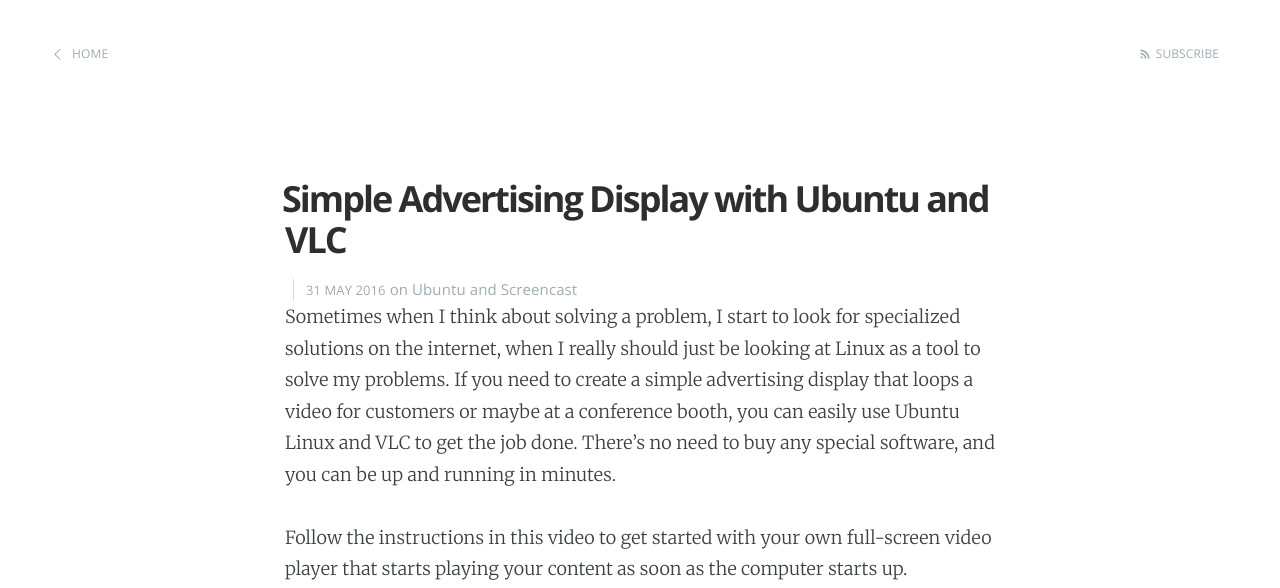
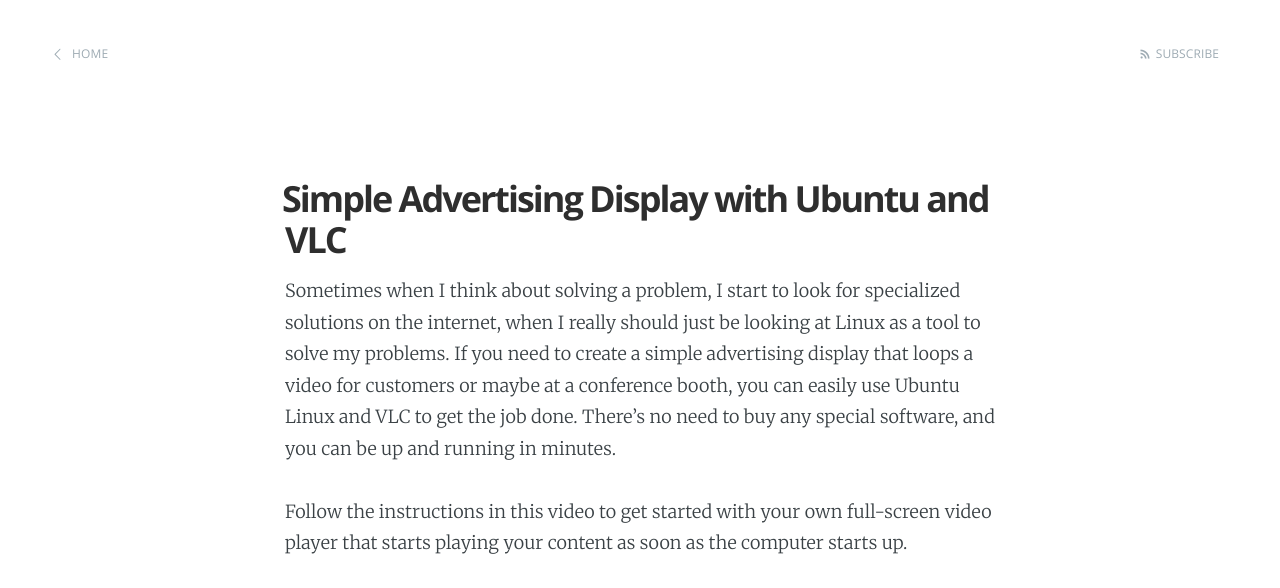
Before and after one commit to blogsimply/ubuntumadesimple.com, a Jekyll site: the page built from _posts/2016-05-31-simple-advertising-display-with-ubuntu-and-vlc.markdown, in a window 1280 px wide. Shown: the top 588 px of the page. Built offline with Jekyll 4.4.1, drawn with Linux system fonts in a browser that asks for light colours; some of the changed text lies outside the part shown; grey boxes are pictures that could not be loaded.

Commit message:
some layout changes

```diff
--- a/_config.yml
+++ b/_config.yml
@@ -8,7 +8,7 @@ logo: false
 paginate: 15
 baseurl: /
 domain_name: 'http://ubuntumadesimple.com'
-google_analytics: 'UA-XXXXXXXX-X'
+google_analytics: 'UA-1118492-14'
 gems: [jekyll-paginate]
 
 # Details for the RSS feed generator
--- a/_layouts/post.html
+++ b/_layouts/post.html
@@ -18,32 +18,7 @@ post_class: post-template
 
         <header class="post-header">
             <h1 class="post-title">{{ page.title }}</h1>
-            <section class="post-meta">
-                <time class="post-date" datetime="{{ page.date | date:"%Y-%m-%d" }}">{{ page.date | date_to_string }}</time>
-                {% if page.categories.size > 0 %}
-                    {{ page.categories | array_to_sentence_string | prepend: 'on ' }}
-                {% endif %}
-            </section>
         </header>
-
-<!--         <header class="post-header">
-            <a id="blog-logo" href="{{site.url}}">
-                {% if site.logo %}
-                    <img src="{{site.logo}}" alt="{{ site.name }}" />
-                {% else %}
-                    <span class="blog-title">{{ site.name }}</span>
-                {%endif%}
-            </a>
-        </header> -->
-
-        <!-- <span class="post-meta">
-            <time datetime="{{ page.date | date:"%Y-%m-%d" }}">{{ page.date | date_to_string }}</time>
-            {% if page.categories.size > 0 %}
-                {{ page.categories | array_to_sentence_string | prepend: 'on ' }}
-            {% endif %}
-        </span> -->
-
-        <!-- <h1 class="post-title">{{ page.title }}</h1> -->
 
         <section class="post-content">
             {{content}}
@@ -60,33 +35,6 @@ post_class: post-template
         </section>
         {% endif %}
 
-        <footer class="post-footer">
-            <!-- If we want to display author's name and bio -->
-            {% if site.author %}
-                <figure class="author-image">
-                    <a class="img" href="{{ site.baseurl }}" style="background-image: url(/assets/images/profile.png)">
-                    <span class="hidden">{{site.author}}'s Picture</span></a>
-                </figure>
-                <section class="author">
-                    <!-- Author Name -->
-                    <h4> {{ site.author }} </h4>
-                    <!-- Author Bio -->
-                    <p>
-                        Here goes the author description. You might want to place some links too in here
-                    </p>
-                </section>
-            {% endif %}
-
-            <!-- Share links section -->
-            {% include share.html %}
-
-            <!-- Disqus comments -->
-            {% if page.disqus %}
-                {% include disqus.html %}
-            {% endif %}
-
-        </footer>
-
     </article>
 
 </main>
```
Also changed, not shown: index.html (+0 -12 lines).
